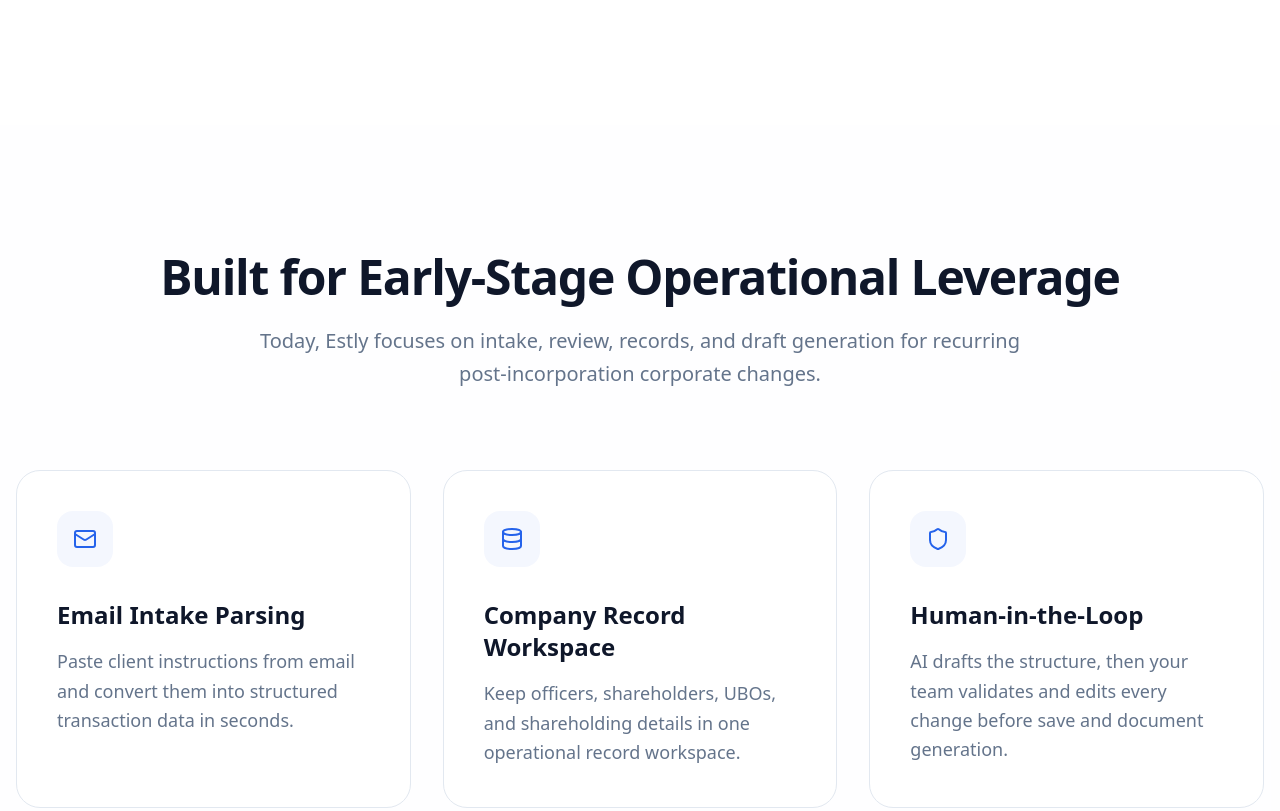
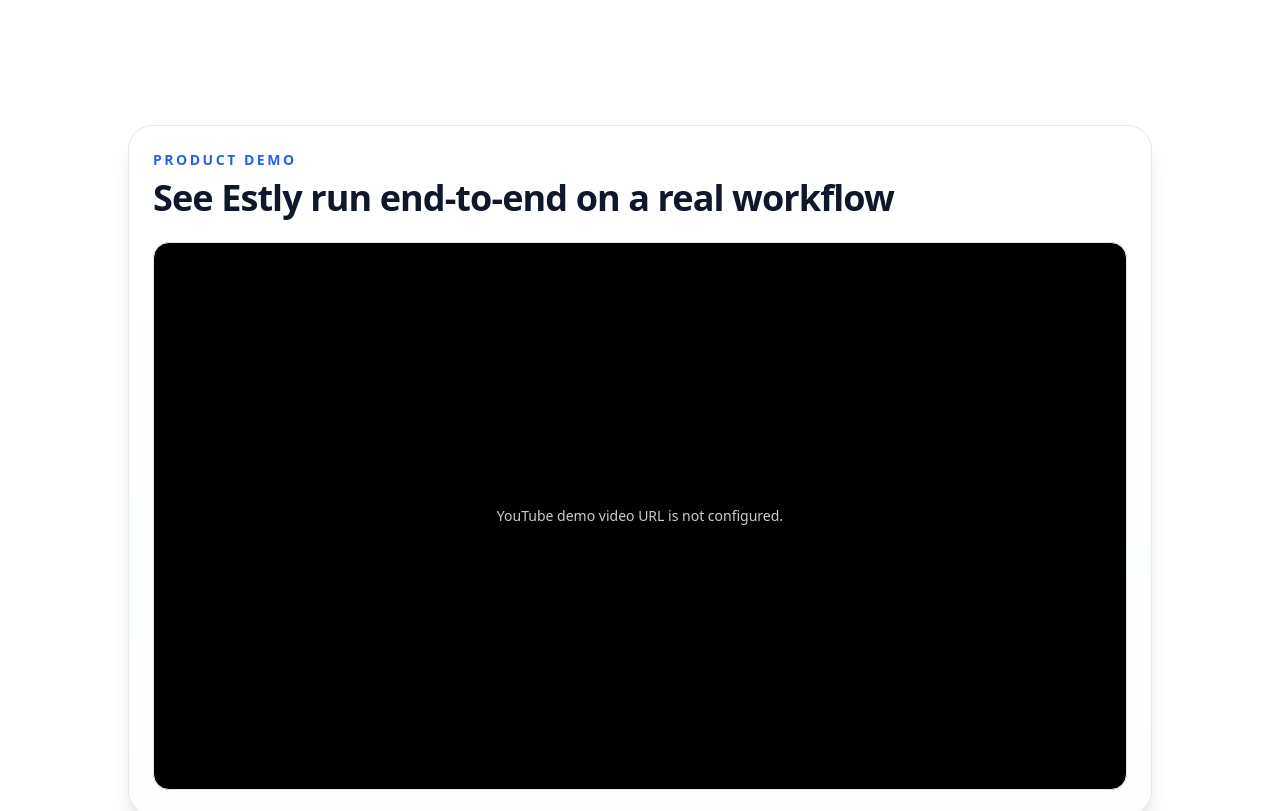
Before and after one commit to onehanddev/estly-landing, a Next.js app: page / in a window 1280 px wide. Shown: the part 900-1711 px from the top of the page. Built offline with nearby package versions, Linux system fonts and the light colour scheme; no server answers.

Commit message:
feat: Add a YouTube demo video section to the landing page with environment variable configuration and URL parsing.

```diff
--- a/app/page.tsx
+++ b/app/page.tsx
@@ -28,7 +28,45 @@
   }
 };
 
+function extractYouTubeVideoId(value: string): string | null {
+  const input = value.trim();
+  if (!input) return null;
+
+  const idPattern = /^[a-zA-Z0-9_-]{11}$/;
+  if (idPattern.test(input)) return input;
+
+  try {
+    const url = new URL(input);
+    if (url.hostname.includes("youtu.be")) {
+      const id = url.pathname.replace("/", "").trim();
+      return idPattern.test(id) ? id : null;
+    }
+
+    if (url.hostname.includes("youtube.com")) {
+      const fromQuery = url.searchParams.get("v");
+      if (fromQuery && idPattern.test(fromQuery)) return fromQuery;
+
+      const pathParts = url.pathname.split("/").filter(Boolean);
+      const embedIndex = pathParts.findIndex((part) => part === "embed");
+      if (embedIndex >= 0) {
+        const fromEmbed = pathParts[embedIndex + 1];
+        return fromEmbed && idPattern.test(fromEmbed) ? fromEmbed : null;
+      }
+    }
+  } catch {
+    return null;
+  }
+
+  return null;
+}
+
 export default function LandingPage() {
+  const rawYouTubeVideo = process.env.NEXT_PUBLIC_ESTLY_DEMO_YOUTUBE_URL || "";
+  const youtubeVideoId = extractYouTubeVideoId(rawYouTubeVideo);
+  const youtubeEmbedUrl = youtubeVideoId
+    ? `https://www.youtube.com/embed/${youtubeVideoId}?rel=0&modestbranding=1`
+    : null;
+
   return (
     <div className="min-h-screen bg-background selection:bg-primary/20">
       {/* Navbar */}
@@ -108,6 +146,48 @@
                 Book a Demo
                 <ArrowUpRight className="h-4 w-4" />
               </a>
+            </motion.div>
+          </div>
+        </section>
+
+        {/* Demo Section */}
+        <section className="pb-16 md:pb-24">
+          <div className="container mx-auto px-4">
+            <motion.div
+              initial={{ opacity: 0, y: 20 }}
+              whileInView={{ opacity: 1, y: 0 }}
+              viewport={{ once: true }}
+              transition={{ duration: 0.6 }}
+              className="mx-auto max-w-5xl"
+            >
+              <div className="rounded-3xl border border-border/60 bg-gradient-to-b from-background to-muted/30 p-4 md:p-6 shadow-xl">
+                <div className="mb-4 md:mb-6">
+                  <p className="text-xs md:text-sm uppercase tracking-[0.18em] text-primary font-semibold">
+                    Product Demo
+                  </p>
+                  <h2 className="mt-2 text-2xl md:text-4xl font-bold tracking-tight">
+                    See Estly run end-to-end on a real workflow
+                  </h2>
+                </div>
+
+                <div className="relative aspect-video overflow-hidden rounded-2xl border border-border/60 bg-black">
+                  {youtubeEmbedUrl ? (
+                    <iframe
+                      className="h-full w-full"
+                      src={youtubeEmbedUrl}
+                      title="Estly Product Demo"
+                      loading="lazy"
+                      allow="accelerometer; autoplay; clipboard-write; encrypted-media; gyroscope; picture-in-picture; web-share"
+                      referrerPolicy="strict-origin-when-cross-origin"
+                      allowFullScreen
+                    />
+                  ) : (
+                    <div className="flex h-full w-full items-center justify-center text-sm text-white/80">
+                      YouTube demo video URL is not configured.
+                    </div>
+                  )}
+                </div>
+              </div>
             </motion.div>
           </div>
         </section>
```
Also changed, not shown: 1 other file (tests, documents, lock files or other folders).
